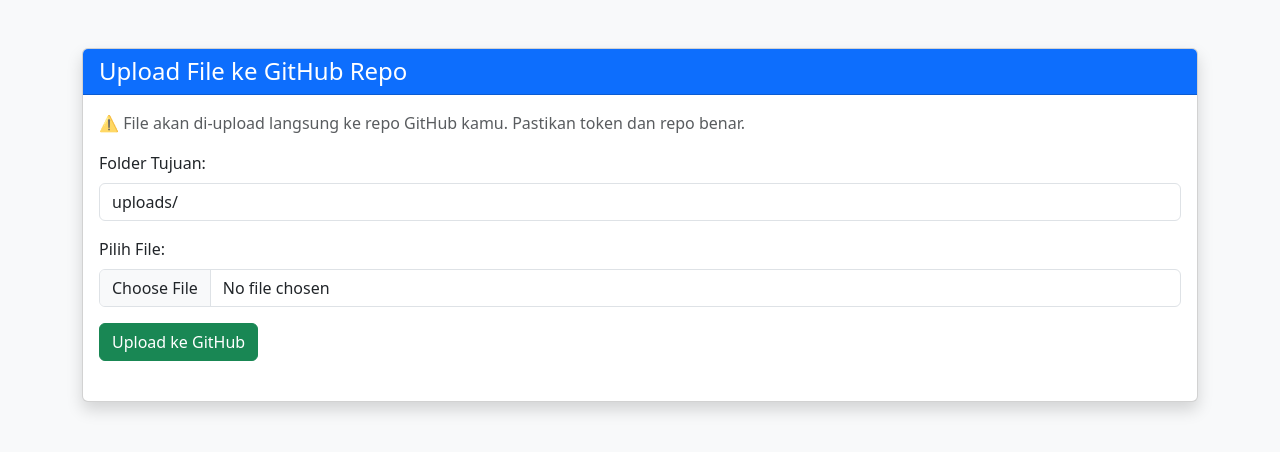
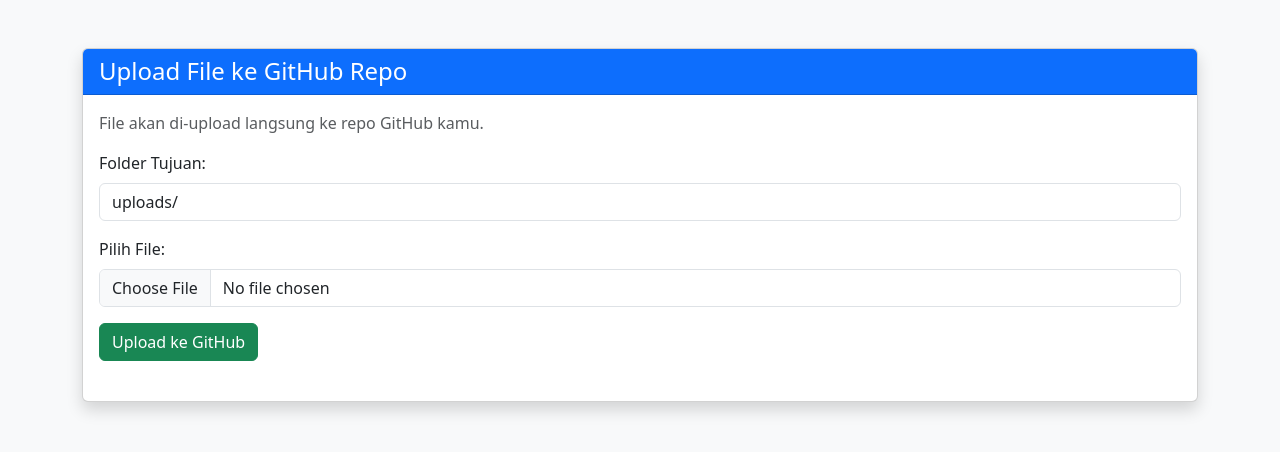
Before and after one commit to lpdpugm/penyimpanan, a plain HTML site: page index.html in a window 1280 px wide. Drawn offline with nearby package versions, Linux system fonts and the light colour scheme.

Commit message:
Update index.html

```diff
--- a/index.html
+++ b/index.html
@@ -21,7 +21,7 @@
       </div>
       <div class="card-body">
         <p class="text-muted">
-          ⚠️ File akan di-upload langsung ke repo GitHub kamu. Pastikan token dan repo benar.
+          File akan di-upload langsung ke repo GitHub kamu.
         </p>
 
         <!-- Form Upload -->
```
